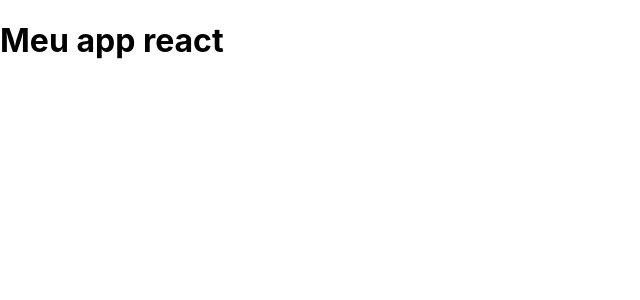
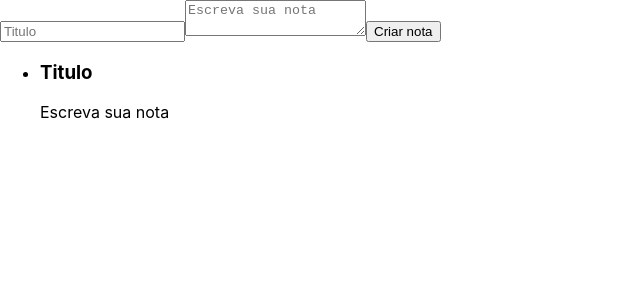
Before and after one commit to lucaslomba/list-react, a React (Create React App) app in the folder list/: page / in a window 1280 px wide. Shown: the top 300 px of the page, without its empty margins (0-640 px from the left). Built offline with nearby package versions, Linux system fonts and the light colour scheme.

Commit message:
Criando componentes

```diff
--- a/list/src/App.js
+++ b/list/src/App.js
@@ -1,8 +1,17 @@
 import React from 'react';
+import ListaDeNotas from './components/ListaDeNotas'
 
 function App() {
   return (
-    <h1>Meu app react</h1>
+    <section>
+      <form>
+        <input type="text" placeholder="Titulo"/>
+        <textarea placeholder="Escreva sua nota"/>
+        <button>Criar nota</button>
+      </form>
+
+      <ListaDeNotas/>
+      </section>
   );
 }
 
--- /dev/null
+++ b/list/src/components/ListaDeNotas.jsx
@@ -0,0 +1,18 @@
+import React, { Component } from 'react'
+
+export default class ListaDeNotas extends Component{
+    render(){
+        return(
+            <ul>
+                <li>
+                    <section>
+                    <header>
+                        <h3>Titulo</h3>
+                    </header>
+                    <p>Escreva sua nota</p>
+                    </section>
+                </li>
+            </ul>
+        );
+    }
+}
```
